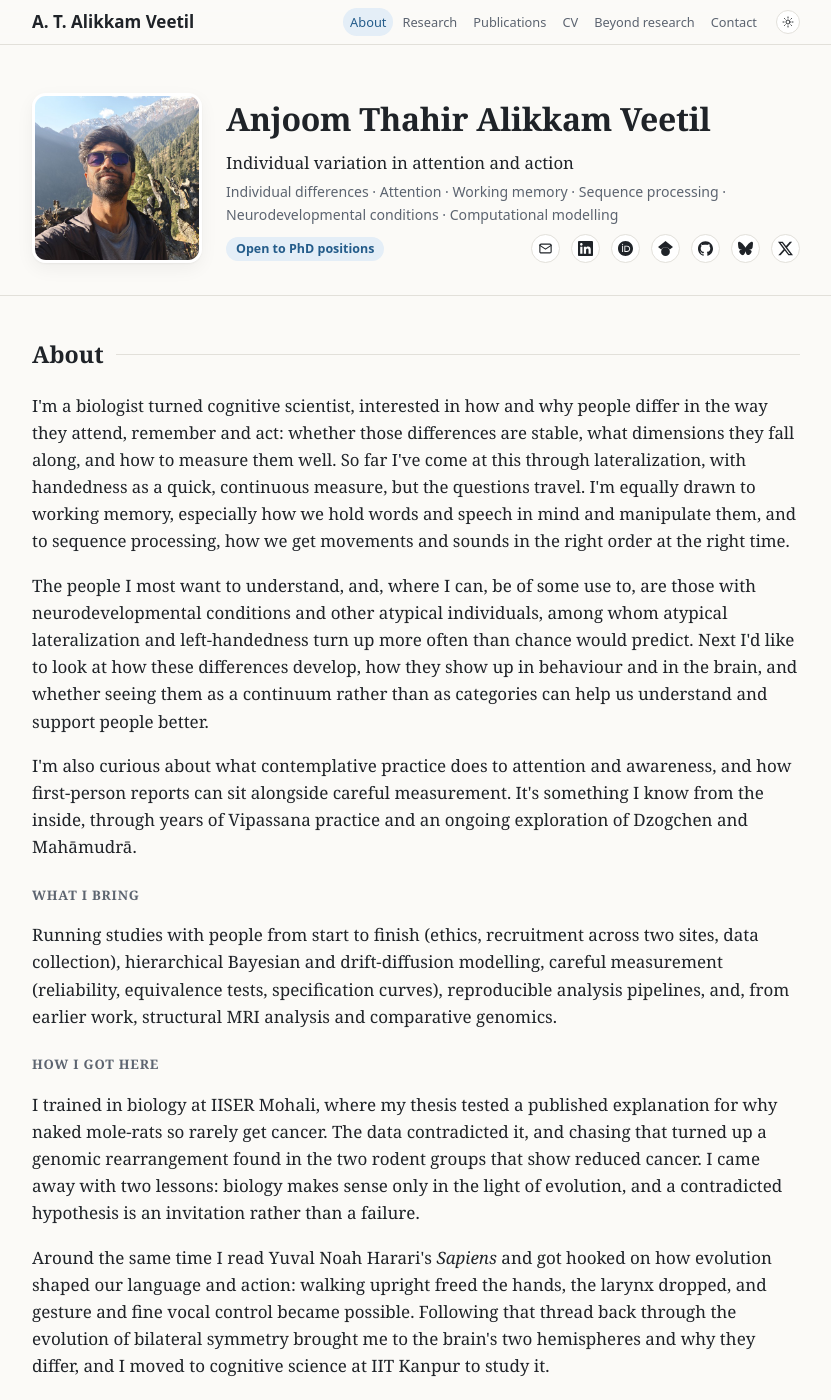
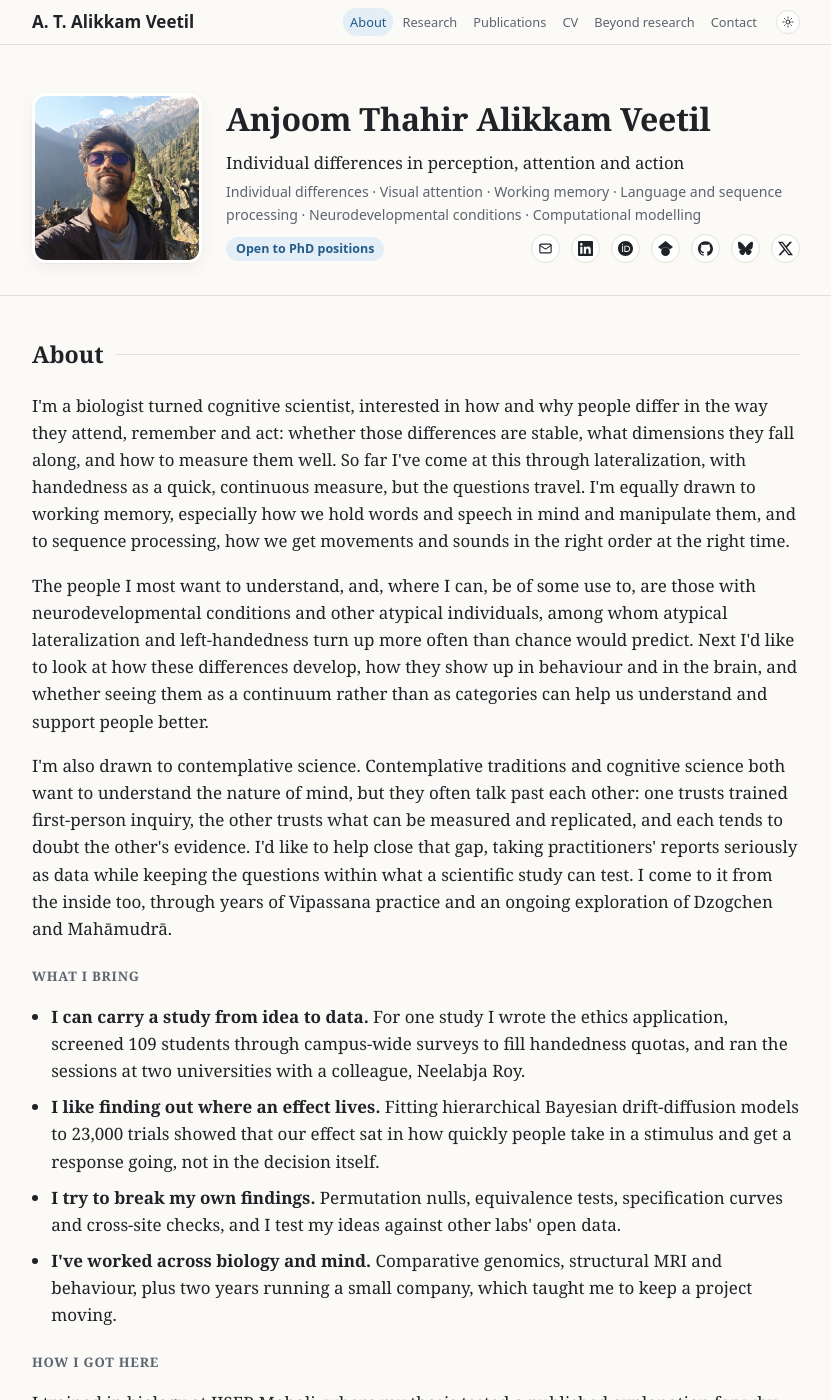
Before and after one commit to anjoomav/anjoomav.github.io, a Jekyll site: the page built from index.html, in a window 1280 px wide and 1400 px high. Shown: the whole window, without its empty margins (224-1055 px from the left). Built offline with Jekyll 4.4.1, drawn with Linux system fonts in a browser that asks for light colours; some of the changed text lies outside the part shown.

Commit message:
Perception, attention and action; contemplative science paragraph; What I bring as four claims; keywords incl. language

```diff
--- a/_includes/home.html
+++ b/_includes/home.html
@@ -3,8 +3,8 @@
     <img src="assets/portrait.jpg" alt="Anjoom Thahir Alikkam Veetil" class="photo" width="512" height="512">
     <div class="hero-text">
       <h1>Anjoom Thahir Alikkam Veetil</h1>
-      <p class="tagline">Individual variation in attention and action</p>
-      <p class="keywords">Individual differences · Attention · Working memory · Sequence processing · Neurodevelopmental conditions · Computational modelling</p>
+      <p class="tagline">Individual differences in perception, attention and action</p>
+      <p class="keywords">Individual differences · Visual attention · Working memory · Language and sequence processing · Neurodevelopmental conditions · Computational modelling</p>
       <div class="meta-row">
         <span class="badge">Open to PhD positions</span>
         <ul class="social" aria-label="Profiles">
@@ -27,9 +27,14 @@
     <h2>About</h2>
     <p class="intro">I'm a biologist turned cognitive scientist, interested in how and why people differ in the way they attend, remember and act: whether those differences are stable, what dimensions they fall along, and how to measure them well. So far I've come at this through lateralization, with handedness as a quick, continuous measure, but the questions travel. I'm equally drawn to working memory, especially how we hold words and speech in mind and manipulate them, and to sequence processing, how we get movements and sounds in the right order at the right time.</p>
     <p>The people I most want to understand, and, where I can, be of some use to, are those with neurodevelopmental conditions and other atypical individuals, among whom atypical lateralization and left-handedness turn up more often than chance would predict. Next I'd like to look at how these differences develop, how they show up in behaviour and in the brain, and whether seeing them as a continuum rather than as categories can help us understand and support people better.</p>
-    <p>I'm also curious about what contemplative practice does to attention and awareness, and how first-person reports can sit alongside careful measurement. It's something I know from the inside, through years of Vipassana practice and an ongoing exploration of Dzogchen and Mahāmudrā.</p>
+    <p>I'm also drawn to contemplative science. Contemplative traditions and cognitive science both want to understand the nature of mind, but they often talk past each other: one trusts trained first-person inquiry, the other trusts what can be measured and replicated, and each tends to doubt the other's evidence. I'd like to help close that gap, taking practitioners' reports seriously as data while keeping the questions within what a scientific study can test. I come to it from the inside too, through years of Vipassana practice and an ongoing exploration of Dzogchen and Mahāmudrā.</p>
     <h3 class="sub">What I bring</h3>
-    <p>Running studies with people from start to finish (ethics, recruitment across two sites, data collection), hierarchical Bayesian and drift-diffusion modelling, careful measurement (reliability, equivalence tests, specification curves), reproducible analysis pipelines, and, from earlier work, structural MRI analysis and comparative genomics.</p>
+    <ul>
+      <li><strong>I can carry a study from idea to data.</strong> For one study I wrote the ethics application, screened 109 students through campus-wide surveys to fill handedness quotas, and ran the sessions at two universities with a colleague, Neelabja Roy.</li>
+      <li><strong>I like finding out where an effect lives.</strong> Fitting hierarchical Bayesian drift-diffusion models to 23,000 trials showed that our effect sat in how quickly people take in a stimulus and get a response going, not in the decision itself.</li>
+      <li><strong>I try to break my own findings.</strong> Permutation nulls, equivalence tests, specification curves and cross-site checks, and I test my ideas against other labs' open data.</li>
+      <li><strong>I've worked across biology and mind.</strong> Comparative genomics, structural MRI and behaviour, plus two years running a small company, which taught me to keep a project moving.</li>
+    </ul>
     <h3 class="sub">How I got here</h3>
     <p>I trained in biology at IISER Mohali, where my thesis tested a published explanation for why naked mole-rats so rarely get cancer. The data contradicted it, and chasing that turned up a genomic rearrangement found in the two rodent groups that show reduced cancer. I came away with two lessons: biology makes sense only in the light of evolution, and a contradicted hypothesis is an invitation rather than a failure.</p>
     <p>Around the same time I read Yuval Noah Harari's <em>Sapiens</em> and got hooked on how evolution shaped our language and action: walking upright freed the hands, the larynx dropped, and gesture and fine vocal control became possible. Following that thread back through the evolution of bilateral symmetry brought me to the brain's two hemispheres and why they differ, and I moved to cognitive science at IIT Kanpur to study it.</p>
@@ -41,7 +46,7 @@
 
   <section id="contact">
     <h2>Contact</h2>
-    <p>The best way to reach me is by email at <a href="mailto:anjoomav@gmail.com">anjoomav@gmail.com</a>. I'm happy to talk about PhD positions in attention, working memory, individual differences or computational modelling, about collaborations, or about anything to do with why people differ.</p>
+    <p>The best way to reach me is by email at <a href="mailto:anjoomav@gmail.com">anjoomav@gmail.com</a>. I'm happy to talk about PhD positions in perception, attention, working memory, individual differences or computational modelling, about collaborations, or about anything to do with why people differ.</p>
     <div class="contact-grid">
       <a class="btn btn-primary" href="mailto:anjoomav@gmail.com">Email me</a>
       <a class="btn" href="https://www.linkedin.com/in/anjoomav/">LinkedIn</a>
--- a/_layouts/default.html
+++ b/_layouts/default.html
@@ -19,7 +19,7 @@
   <meta property="og:image" content="https://anjoomav.github.io/assets/og-card.jpg">
   <meta property="og:image:width" content="1200">
   <meta property="og:image:height" content="630">
-  <meta property="og:image:alt" content="Anjoom Thahir Alikkam Veetil: individual variation in attention and action">
+  <meta property="og:image:alt" content="Anjoom Thahir Alikkam Veetil: individual differences in perception, attention and action">
   <meta property="profile:first_name" content="Anjoom Thahir">
   <meta property="profile:last_name" content="Alikkam Veetil">
   <meta name="twitter:card" content="summary_large_image">
--- a/about.html
+++ b/about.html
@@ -2,7 +2,7 @@
 layout: default
 nav: home
 head_title: "About · Anjoom Thahir Alikkam Veetil"
-description: "Biologist turned cognitive scientist studying individual variation in attention and action: handedness, hemispheric asymmetry, sequence processing and neurodevelopmental conditions."
+description: "Biologist turned cognitive scientist studying individual differences in perception, attention and action, working memory, language and neurodevelopmental conditions."
 canonical: "https://anjoomav.github.io/"
 ---
 {% include home.html %}
--- a/index.html
+++ b/index.html
@@ -2,7 +2,7 @@
 layout: default
 nav: home
 head_title: "Anjoom Thahir Alikkam Veetil"
-description: "Biologist turned cognitive scientist studying individual differences in attention, working memory and action, sequence processing and neurodevelopmental conditions."
+description: "Biologist turned cognitive scientist studying individual differences in perception, attention and action, working memory, language and neurodevelopmental conditions."
 canonical: "https://anjoomav.github.io/"
 ---
 {% include home.html %}
--- a/research.html
+++ b/research.html
@@ -76,7 +76,7 @@ canonical: "https://anjoomav.github.io/research.html"
     <p>Underneath everything I have worked on is one question: why do people differ in how they attend, act and put things in order, and what do those differences mean for their lives? Lateralization has been my way into it so far, but it is one lens among several, and I am glad to come at the same question from other angles. These are the broad lines I would like to explore. How I pursue them would depend on the lab and the people I end up working with.</p>
     <ol class="directions">
       <li>
-        <h3>Individual differences in attention and action</h3>
+        <h3>Individual differences in perception, attention and action</h3>
         <p>Why people differ in how they focus attention, plan and control movement and process sequences, and how these abilities develop and relate to one another. Handedness and hemispheric asymmetry are useful handles on this, but not the only ones.</p>
       </li>
       <li>
--- a/style.css
+++ b/style.css
@@ -281,3 +281,6 @@ body[data-page="beyond"] .links a[data-nav="beyond"] { color: var(--accent); bac
 .video iframe { position: absolute; inset: 0; width: 100%; height: 100%; border: 0; }
 .video-links { font-size: 0.92rem; color: var(--muted); text-align: center; }
 .divider { border: 0; border-top: 1.5px solid var(--fg); margin: 30px 0 22px; }
+
+#about ul { padding-left: 1.2rem; }
+#about ul li { margin-bottom: 0.55rem; }
```
